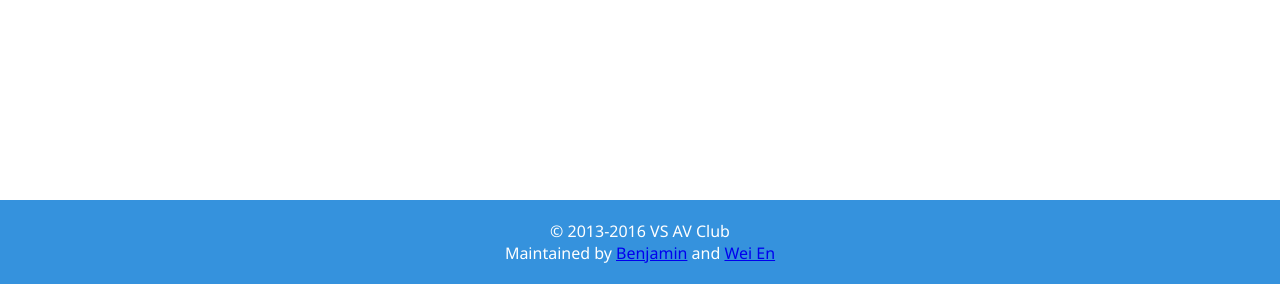
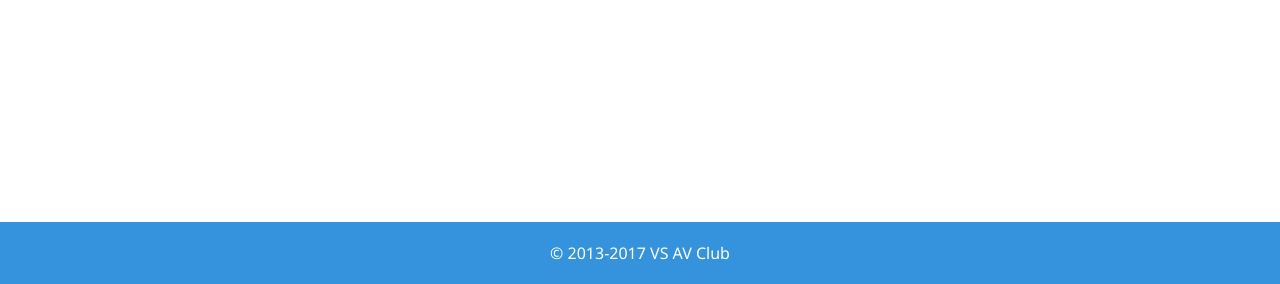
Before and after one commit to bnjmnt4n/vsavevents, a Python web app: template templates/home.html in a window 1280 px wide. Shown: the part 516-800 px from the top of the page. Run offline with Jinja, Linux system fonts and the light colour scheme; the template is opened without the code that fills it, so the values that code supplies are empty.

Commit message:
Remove names.

```diff
--- a/templates/base.html
+++ b/templates/base.html
@@ -57,8 +57,8 @@
 </div>
 <div id="footer-container">
   <footer>
-    &copy; 2013-2016 VS AV Club<br>
-    Maintained by <a href="https://twitter.com/demoneaux">Benjamin</a> and <a href="https://twitter.com/wei2912">Wei En</a>
+    &copy; 2013-2017 VS AV Club
+
   </footer>
   <script>(function(i,s,o,g,r,a,m){i['GoogleAnalyticsObject']=r;i[r]=i[r]||function(){(i[r].q=i[r].q||[]).push(arguments)},i[r].l=1*new Date();a=s.createElement(o),m=s.getElementsByTagName(o)[0];a.async=1;a.src=g;m.parentNode.insertBefore(a,m)})(window,document,'script','//www.google-analytics.com/analytics.js','ga');ga('create', 'UA-38386306-4', 'vsavevents.appspot.com');ga('send', 'pageview');</script>
 </div>
```
